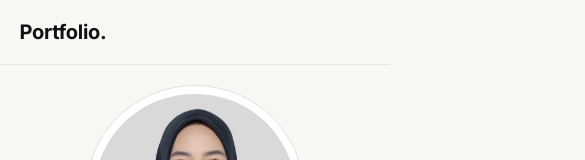
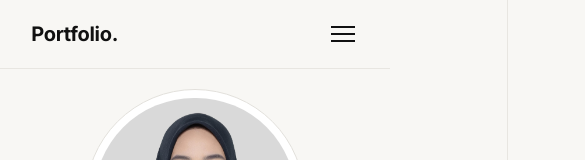
Before and after one commit to naabilaaaz17/portfolio_nabila, a React app: page / in a window 390 px wide. Shown: the top 160 px of the page, 585 px wide, since content can reach past the window. Built offline with nearby package versions, Linux system fonts and the light colour scheme; the HTML template or start-up script is replaced by a standard one; a web font is replaced by a local one.

Commit message:
Update portfolio

```diff
--- a/src/App.css
+++ b/src/App.css
@@ -966,16 +966,66 @@ footer {
 /* =========================
    responsive
 ========================= */
+.hamburger {
+  display: none;
+  flex-direction: column;
+  gap: 5px;
+  background: none;
+  border: none;
+  cursor: pointer;
+  z-index: 1001;
+  padding: 4px;
+}
+
+.hamburger span {
+  width: 24px;
+  height: 2px;
+  background: #111;
+  transition: transform 0.25s ease, opacity 0.25s ease;
+}
+
+.hamburger.active span:nth-child(1) {
+  transform: translateY(7px) rotate(45deg);
+}
+
+.hamburger.active span:nth-child(2) {
+  opacity: 0;
+}
+
+.hamburger.active span:nth-child(3) {
+  transform: translateY(-7px) rotate(-45deg);
+}
 
 @media (max-width: 768px) {
-
-  .navbar {
-    padding: 16px 5%;
+  .hamburger {
+    display: flex;
   }
 
   .nav-links {
-    display: none;
+    display: flex;
+    flex-direction: column;
+    align-items: center;
+    gap: 24px;
+    position: fixed;
+    top: 0;
+    right: -100%;
+    width: 70%;
+    height: 100vh;
+    padding-top: 100px;
+    background: #f8f7f4;
+    border-left: 1px solid #e8e6e1;
+    transition: right 0.3s ease;
+    z-index: 1000;
   }
+
+  .nav-links.active {
+    right: 0;
+  }
+
+  .nav-links a {
+    font-size: 15px;
+  }
+
 
   .hero {
     min-height: auto;
--- a/src/components/navbar.jsx
+++ b/src/components/navbar.jsx
@@ -1,14 +1,29 @@
+import { useState } from 'react'
+
 function Navbar() {
+  const [isOpen, setIsOpen] = useState(false)
+
   return (
     <nav className="navbar">
       <a href="#" className="logo">Portfolio.</a>
-      <div className="nav-links">
-        <a href="#about">About</a>
-        <a href="#experience">Experience</a>
-        <a href="#projects">Projects</a>
-        <a href="#skills">Skills</a>
-        <a href="#contact">Contact</a>
+
+      <div className={`nav-links ${isOpen ? 'active' : ''}`}>
+        <a href="#about" onClick={() => setIsOpen(false)}>About</a>
+        <a href="#experience" onClick={() => setIsOpen(false)}>Experience</a>
+        <a href="#projects" onClick={() => setIsOpen(false)}>Projects</a>
+        <a href="#skills" onClick={() => setIsOpen(false)}>Skills</a>
+        <a href="#contact" onClick={() => setIsOpen(false)}>Contact</a>
       </div>
+
+      <button
+        className={`hamburger ${isOpen ? 'active' : ''}`}
+        onClick={() => setIsOpen(!isOpen)}
+        aria-label="Toggle menu"
+      >
+        <span></span>
+        <span></span>
+        <span></span>
+      </button>
     </nav>
   )
 }
--- a/vite.config.js
+++ b/vite.config.js
@@ -4,4 +4,5 @@ import { defineConfig } from 'vite'
 // https://vite.dev/config/
 export default defineConfig({
   plugins: [react()],
+  base: '/portfolio_nabila/',
 })
```
Also changed, not shown: package.json (+9 -6 lines), 1 other file (tests, documents, lock files or other folders).
